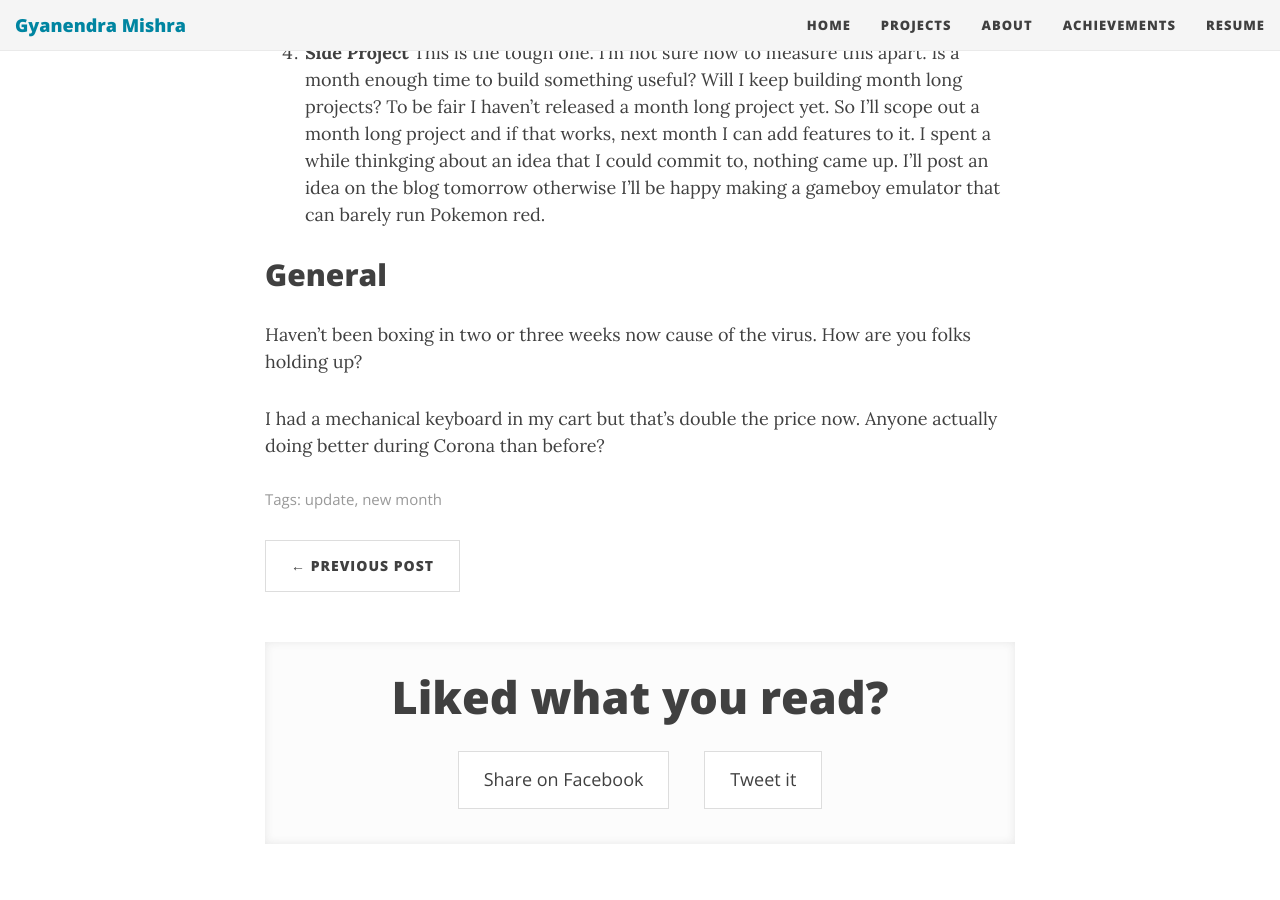
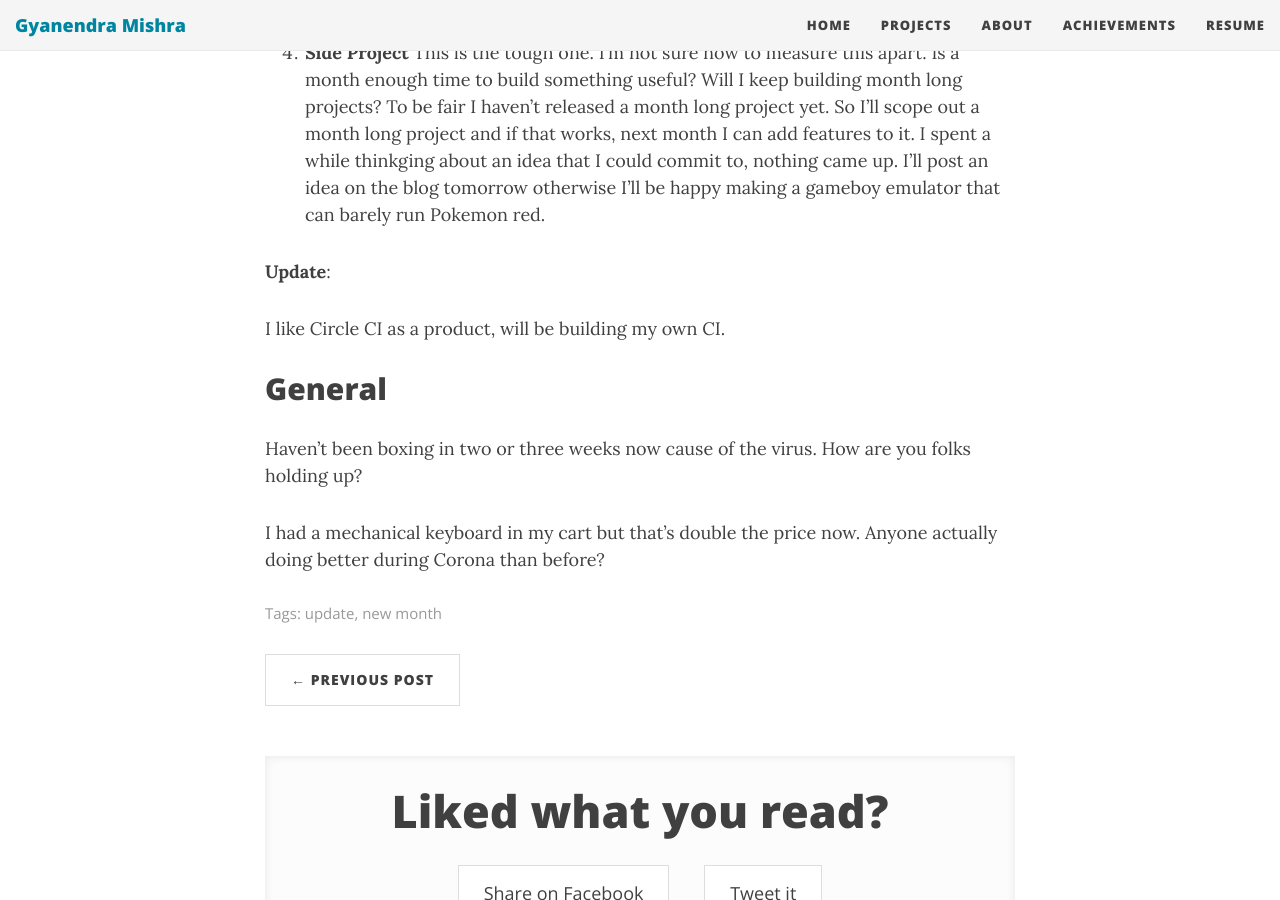
Before and after one commit to h4ck3rk3y/h4ck3rk3y.github.io, a Jekyll site: the page built from _posts/2020-03-31-april.md, in a window 1280 px wide and 900 px high, scrolled down 2010 px. Built offline with Jekyll 4.4.1, drawn with Linux system fonts in a browser that asks for light colours; nearby versions of some CDN libraries; comment, search, counter and statistics services are not loaded.

Commit message:
Added update

```diff
--- a/_posts/2020-03-31-april.md
+++ b/_posts/2020-03-31-april.md
@@ -36,6 +36,10 @@ Corona posses uncertainity. Lots of time gets spent looking at the spread of the
 
 4. **Side Project** This is the tough one. I'm not sure how to measure this apart. Is a month enough time to build something useful? Will I keep building month long projects? To be fair I haven't released a month long project yet. So I'll scope out a month long project and if that works, next month I can add features to it. I spent a while thinkging about an idea that I could commit to, nothing came up. I'll post an idea on the blog tomorrow otherwise I'll be happy making a gameboy emulator that can barely run Pokemon red.
 
+**Update**:
+
+I like Circle CI as a product, will be building my own CI.
+
 
 ## General
 
```
